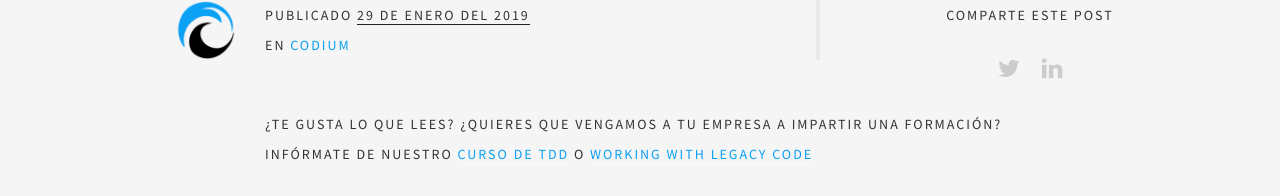
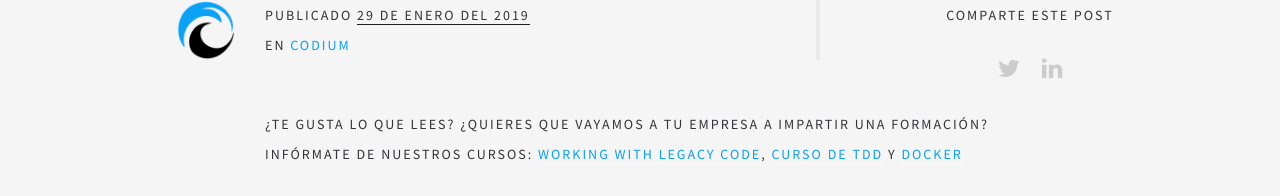
Before and after one commit to CodiumTeam/CodiumTeam.github.io, a Jekyll site: the page built from _posts/2019-01-29-mentores-no-profesores.md, in a window 1280 px wide. Shown: the part 2223-2419 px from the top of the page. Built offline with Jekyll 4.4.1, drawn with Linux system fonts in a browser that asks for light colours; some web fonts are replaced.

Commit message:
add docker trainig to the footer

```diff
--- a/_includes/footer-single.html
+++ b/_includes/footer-single.html
@@ -44,8 +44,8 @@
     </div><!-- end row -->
     <div class="row">
         <div class="col-xs-12 col-sm-8 col-sm-offset-2">
-            <p>¿Te gusta lo que lees? ¿Quieres que vengamos a tu empresa a impartir una formación?</p>
-            <p>Infórmate de nuestro <a href="https://www.codium.team/curso-tdd.html">Curso de TDD</a> o <a href="https://www.codium.team/curso-legacy-code.html">Working with Legacy code</a></p>
+            <p>¿Te gusta lo que lees? ¿Quieres que vayamos a tu empresa a impartir una formación?</p>
+            <p>Infórmate de nuestros cursos: <a href="https://www.codium.team/curso-legacy-code.html">Working with Legacy code</a>, <a href="https://www.codium.team/curso-tdd.html">Curso de TDD</a> y <a href="https://www.codium.team/curso-docker.html">Docker</a> </p>
             <p>&nbsp;</p>
         </div>
     </div>
```
